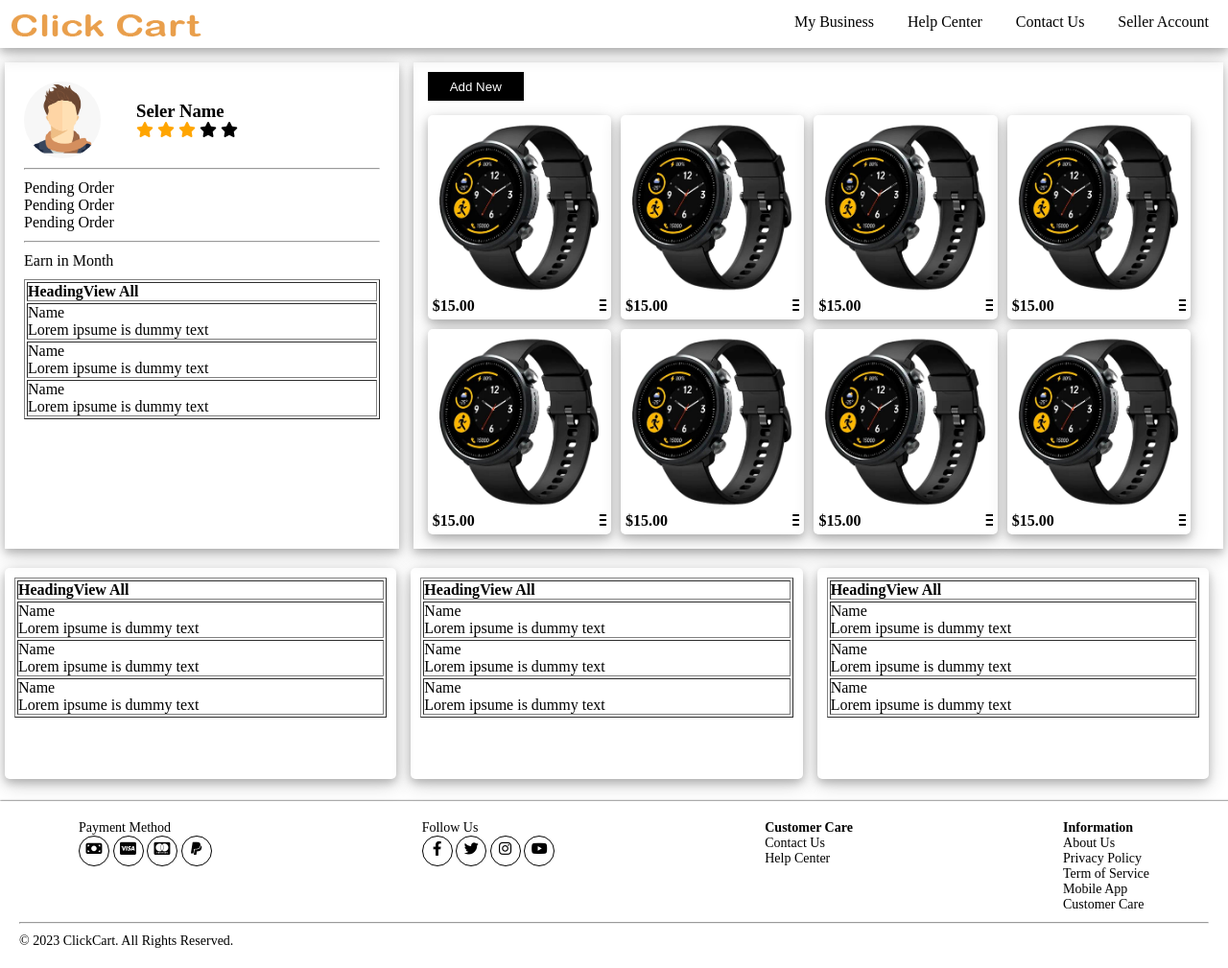
After one commit to lahiruudayakumara/ClickCart, a PHP site: page /seller_dashboard.php in a window 1280 px wide. The commit adds this page. Shown: the whole page at 96% size. Run offline with PHP 8.4, Linux system fonts and the light colour scheme.

Commit message:
position change

```diff
--- /dev/null
+++ b/create_buyer_account.php
@@ -0,0 +1 @@
+<?php echo "hello";?>
--- /dev/null
+++ b/create_seller_account.php
@@ -0,0 +1,4 @@
+<?php
+$t = "text";
+echo "<form><input type='$t'></form>";
+?>
--- a/css/footer.css
+++ b/css/footer.css
@@ -1,7 +1,7 @@
 #footer {
   color: black;
   height: auto;
-  position: absolute;
+  position: relative;
   bottom: 0;
   width: 100%;
   box-shadow: 2px 2px 2px 2px black;
--- /dev/null
+++ b/css/sellerDashboard.css
@@ -0,0 +1,149 @@
+*{
+    box-shadow: none;
+    padding: 0;
+    margin: 0;
+}
+a {
+    color: black;
+    text-decoration: none;
+}
+
+a:hover {
+    color: #e99f4c;
+}
+
+.container {
+    padding: 20px;
+}
+
+#seller_header {
+    background-color: #fff;
+    height: 50px;
+    box-shadow: 0 4px 8px 0 rgba(0, 0, 0, 0.2), 0 6px 20px 0 rgba(0, 0, 0, 0.19);
+    display: flex;
+    overflow: hidden;
+    flex-wrap: nowrap;
+    line-height: 1;
+}
+
+.seller_nav {
+    width: 100%;
+
+}
+
+.seller_nav ul > li {
+    display: inline;
+    float: right;
+    margin-right: 5px;
+    padding: 15px;
+    font-size: 16px;
+}
+
+
+
+.seller_nav  .logo {
+    position: absolute;
+    padding: 10px;
+}
+.seller_nav  .logo img {
+    width:  200px;
+    height: 35px;
+}
+
+.seller_nav {
+    font-size: 14px;
+    color: white;
+}
+
+.seller_nav {
+    position: relative;
+    right: 0;
+}
+
+.sideBar {
+    width: 30%;
+    margin-right: 15px;
+    padding: 20px;
+    box-shadow: 0 4px 8px 0 rgba(0, 0, 0, 0.2), 0 6px 20px 0 rgba(0, 0, 0, 0.19);
+}
+
+.mainContent {
+    width: 66.7%;
+    padding: 10px;
+    box-shadow: 0 4px 8px 0 rgba(0, 0, 0, 0.2), 0 6px 20px 0 rgba(0, 0, 0, 0.19);
+}
+
+.mainContent button {
+    width: 100px;
+    height: 30px;
+    margin-left: 5px;
+    cursor: pointer;
+    background-color: black;
+    color: white;
+    border: none;
+}
+
+.mainContent button:hover {
+    background-color: #f1c200;
+}
+
+table {
+    width: 100%;
+    text-align: left;
+}
+
+.checked {
+  color: orange;
+}
+
+.bottomBar {
+    display: flex;
+    padding: 5px;
+}
+
+.bottomCont {
+    width: 33.3%;
+    height: 200px;
+    margin-top: 10px;
+    margin-right: 15px;
+    padding: 10px;
+    border-radius: 5px;
+    box-shadow: 0 4px 8px 0 rgba(0, 0, 0, 0.2), 0 6px 20px 0 rgba(0, 0, 0, 0.19);
+}
+
+.sProduct {
+    width: 22%;
+    background-color: white;
+    margin: 5px;
+    padding: 5px;
+    border-radius: 5px;
+    box-shadow: 0 4px 8px 0 rgba(0, 0, 0, 0.2), 0 6px 20px 0 rgba(0, 0, 0, 0.19);
+}
+
+.sProduct img {
+    width: 100%;
+
+}
+
+.sProduct p  {
+    font-weight: bold;
+}
+
+.sProduct i {
+    display: flex;
+    right: 0;
+}
+
+.avatar_s {
+    display: flex;
+    flex-wrap: nowrap;
+}
+.avatar_s img {
+    width: 80px;
+    height: 80px;
+    border-radius: 50%;
+}
+
+hr {
+    margin: 10px 0 10px 0px;
+}
--- a/header.php
+++ b/header.php
@@ -69,5 +69,7 @@
         </div>
 
     </header>
+
+
 </body>
 </html>
--- /dev/null
+++ b/seller_dashboard.php
@@ -0,0 +1,256 @@
+<!DOCTYPE html>
+<html lang="en">
+<head>
+    <meta charset="UTF-8">
+    <meta http-equiv="X-UA-Compatible" content="IE=edge">
+    <meta name="viewport" content="width=device-width, initial-scale=1.0">
+    <title>Click Cart</title>
+    <link rel="stylesheet" href="./css/sellerDashboard.css">
+    <link href="https://fonts.googleapis.com/css2?family=Fredoka:wght@300;400;500;600;700&family=Oswald:wght@200&family=Rubik:ital,wght@0,300;0,400;0,500;0,600;0,700;0,800;0,900;1,300;1,400;1,500;1,600;1,700;1,800;1,900&display=swap" rel="stylesheet">
+    <link rel="stylesheet" href="https://cdnjs.cloudflare.com/ajax/libs/font-awesome/6.4.0/css/all.min.css" integrity="sha512-iecdLmaskl7CVkqkXNQ/ZH/XLlvWZOJyj7Yy7tcenmpD1ypASozpmT/E0iPtmFIB46ZmdtAc9eNBvH0H/ZpiBw==" crossorigin="anonymous" referrerpolicy="no-referrer" />
+</head>
+<body>
+
+    <header id="seller_header">
+        <nav class="seller_nav">
+	        <div class="logo">
+	            <a href="#">
+	                <img src="./images/logo.png" alt="place-holder"/>
+	            </a>
+	        </div>
+            <ul type="1">
+            	<li><a href="#">Seller Account</a></li>
+                <li><a href="#">Contact Us</a></li>
+                <li><a href="#">Help Center</a></li>
+                <li><a href="#">My Business</a></li>
+            </ul>
+        </nav>
+    </header>
+
+    <div style="padding: 5px; display: flex; margin-top: 10px;">
+    	<div class="sideBar">
+    		<div style="margin-bottom: 10px;">
+    			<div style="display:flex; align-items: center; margin-bottom: 10px;">
+	    			<div class="avatar_s">
+		    			<img src="./images/avatar.png" alt="avatar">
+		    		</div>
+		    		<div style="position: relative; left: 10%;">
+		    			<h3>Seler Name</h3>
+						<span class="fa fa-star checked"></span>
+						<span class="fa fa-star checked"></span>
+						<span class="fa fa-star checked"></span>
+						<span class="fa fa-star"></span>
+						<span class="fa fa-star"></span>
+		    		</div>
+    			</div>
+
+	    		<hr/>
+	    		<div>
+	    			<p>Pending Order</p>
+	    			<p>Pending Order</p>
+	    			<p>Pending Order</p>
+	    			<hr/>
+	    			<p>Earn in Month</p>
+	    		</div>
+	    	</div>
+	    	<div class="chats">
+	    		<table border="1px">
+	    			<tr>
+	    				<th style="display:flex;">
+	    					<p>Heading</p>
+	    					<a href="#">View All</a>
+	    				</th>
+	    			</tr>
+	    			<tr>
+	    				<td>
+	    					<p>Name</p>
+	    					<span>Lorem ipsume is dummy text</span>
+	    				</td>
+	    			</tr>
+	    			<tr>
+	    				<td>
+	    					<p>Name</p>
+	    					<span>Lorem ipsume is dummy text</span>
+	    				</td>
+	    			</tr>
+	    			<tr>
+	    				<td>
+	    					<p>Name</p>
+	    					<span>Lorem ipsume is dummy text</span>
+	    				</td>
+	    			</tr>
+	    		</table>
+	    	</div>
+    	</div>
+
+    	<div class="mainContent">
+    		<button placeholder="Add New">Add New</button>
+    		<div style="display:flex; flex-wrap: wrap; margin-top: 10px;">
+    			<div class="sProduct">
+    				<img src="./images/watch.png">
+    				<div style="display:flex; overflow: hidden; width: 100%; cursor: pointer;">
+    					<p>$15.00</p>
+    					<i style="position: flex; right: 5px; margin-left: 130px;"  class="fa-solid fa-bars"></i>
+    				</div>
+    			</div>
+
+
+    			<div class="sProduct">
+    				<img src="./images/watch.png">
+    				<div style="display:flex; overflow: hidden; width: 100%;">
+    					<p>$15.00</p>
+    					<i style="position: flex; right: 5px; margin-left: 130px;"  class="fa-solid fa-bars"></i>
+    				</div>
+    			</div>
+
+    			<div class="sProduct">
+    				<img src="./images/watch.png">
+    				<div style="display:flex; overflow: hidden; width: 100%;">
+    					<p>$15.00</p>
+    					<i style="position: flex; right: 5px; margin-left: 130px;"  class="fa-solid fa-bars"></i>
+    				</div>
+    			</div>
+
+
+    			<div class="sProduct">
+    				<img src="./images/watch.png">
+    				<div style="display:flex; overflow: hidden; width: 100%;">
+    					<p>$15.00</p>
+    					<i style="position: flex; right: 5px; margin-left: 130px;"  class="fa-solid fa-bars"></i>
+    				</div>
+    			</div>
+
+
+    			<div class="sProduct">
+    				<img src="./images/watch.png">
+    				<div style="display:flex; overflow: hidden; width: 100%;">
+    					<p>$15.00</p>
+    					<i style="position: flex; right: 5px; margin-left: 130px;"  class="fa-solid fa-bars"></i>
+    				</div>
+    			</div>
+
+
+    			<div class="sProduct">
+    				<img src="./images/watch.png">
+    				<div style="display:flex; overflow: hidden; width: 100%;">
+    					<p>$15.00</p>
+    					<i style="position: flex; right: 5px; margin-left: 130px;"  class="fa-solid fa-bars"></i>
+    				</div>
+    			</div>
+
+
+    			<div class="sProduct">
+    				<img src="./images/watch.png">
+    				<div style="display:flex; overflow: hidden; width: 100%;">
+    					<p>$15.00</p>
+    					<i style="position: flex; right: 5px; margin-left: 130px;"  class="fa-solid fa-bars"></i>
+    				</div>
+    			</div>
+
+
+    			<div class="sProduct">
+    				<img src="./images/watch.png">
+    				<div style="display:flex; overflow: hidden; width: 100%;">
+    					<p>$15.00</p>
+    					<i style="position: flex; right: 5px; margin-left: 130px;"  class="fa-solid fa-bars"></i>
+    				</div>
+    			</div>
+
+
+    		</div>
+    	</div>
+    </div>
+
+    <div class="bottomBar">
+   		<div class="bottomCont">
+	    		<table border="1px">
+	    			<tr>
+	    				<th style="display:flex;">
+	    					<p>Heading</p>
+	    					<a href="#">View All</a>
+	    				</th>
+	    			</tr>
+	    			<tr>
+	    				<td>
+	    					<p>Name</p>
+	    					<span>Lorem ipsume is dummy text</span>
+	    				</td>
+	    			</tr>
+	    			<tr>
+	    				<td>
+	    					<p>Name</p>
+	    					<span>Lorem ipsume is dummy text</span>
+	    				</td>
+	    			</tr>
+	    			<tr>
+	    				<td>
+	    					<p>Name</p>
+	    					<span>Lorem ipsume is dummy text</span>
+	    				</td>
+	    			</tr>
+	    		</table>
+   		</div>
+   		<div class="bottomCont">
+	    		<table border="1px">
+	    			<tr>
+	    				<th style="display:flex;">
+	    					<p>Heading</p>
+	    					<a href="#">View All</a>
+	    				</th>
+	    			</tr>
+	    			<tr>
+	    				<td>
+	    					<p>Name</p>
+	    					<span>Lorem ipsume is dummy text</span>
+	    				</td>
+	    			</tr>
+	    			<tr>
+	    				<td>
+	    					<p>Name</p>
+	    					<span>Lorem ipsume is dummy text</span>
+	    				</td>
+	    			</tr>
+	    			<tr>
+	    				<td>
+	    					<p>Name</p>
+	    					<span>Lorem ipsume is dummy text</span>
+	    				</td>
+	    			</tr>
+	    		</table>
+   		</div>
+
+   		<div class="bottomCont">
+	    		<table border="1px">
+	    			<tr>
+	    				<th style="display:flex;">
+	    					<p>Heading</p>
+	    					<a href="#">View All</a>
+	    				</th>
+	    			</tr>
+	    			<tr>
+	    				<td>
+	    					<p>Name</p>
+	    					<span>Lorem ipsume is dummy text</span>
+	    				</td>
+	    			</tr>
+	    			<tr>
+	    				<td>
+	    					<p>Name</p>
+	    					<span>Lorem ipsume is dummy text</span>
+	    				</td>
+	    			</tr>
+	    			<tr>
+	    				<td>
+	    					<p>Name</p>
+	    					<span>Lorem ipsume is dummy text</span>
+	    				</td>
+	    			</tr>
+	    		</table>
+   		</div>
+    </div>
+    <br/>
+
+    <?php include './footer.php' ?>
+
+</body>
+</html>
```
Also changed, not shown: create_account.php (added, +47 -0 lines), images/avatar.png (added), images/watch.png (added).
